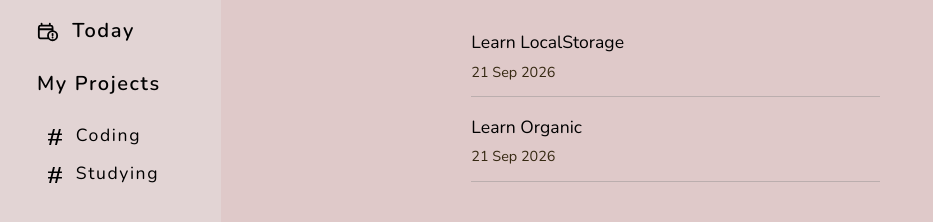
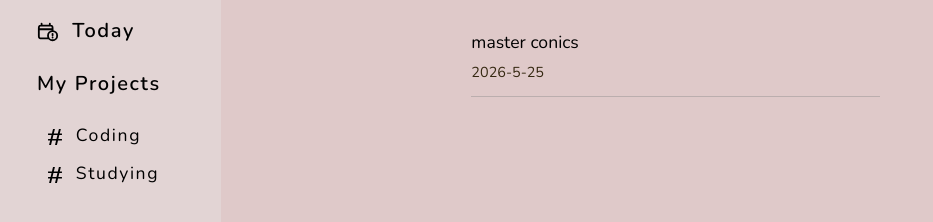
Before and after one commit to farhaanTanvir/Todo-App, a website built with webpack: page src/index.html in a window 1280 px wide. Both pictures are taken after a click on the button "+ Add Project". Shown: the part 142-364 px from the top of the page, without its empty margins (0-933 px from the left). Built offline with nearby package versions, Linux system fonts and the light colour scheme.

Commit message:
Did SOME dom stuff

```diff
--- /dev/null
+++ b/src/dom.js
@@ -0,0 +1,12 @@
+import { listOfProjects, target } from "./index.js"
+
+export function renderList(display) {
+    let projectObject = listOfProjects.find(todo => todo.name === target)
+    display.innerHTML = ""
+    projectObject.list.forEach((item) => {
+        display.insertAdjacentHTML("beforeend", `<div class="todo-item" data="${item.uuid}">
+        <p class="title">${item.title}</p>
+        <p class="due">${item.due}</p>
+      </div>`)
+    })
+}
--- a/src/index.html
+++ b/src/index.html
@@ -23,14 +23,14 @@
       <div class="outcast"><h1>Title</h1> <button class="add">+ Add Project</button></div>
 
     <div class="todos">
-      <div class="todo-item">
+     <!--  <div class="todo-item">
         <p class="title">Learn LocalStorage</p>
         <p class="due">21 Sep 2026</p>
       </div>
       <div class="todo-item">
         <p class="title">Learn Organic</p>
         <p class="due">21 Sep 2026</p>
-      </div>
+      </div> -->
 
     </div>
   </div>
--- a/src/index.js
+++ b/src/index.js
@@ -2,19 +2,12 @@ import "./style.css";
 import { parseISO, isAfter } from "date-fns";
 import { project } from "./projects.js"
 import { listItem } from "./list.js"
+import { renderList } from "./dom.js"
 
-let listOfProjects;
-
-/* const dateTest = new Date("2026-03-05")
-console.log(dateTest)
-const date2 = new Date()
-console.log(date2)
-console.log(isAfter(dateTest, date2))
-
-const parsetest = parseISO("2026-03-05")
-console.log(parsetest)
-const parseCurrent = parseISO("");
-console.log(parseCurrent) */
+export let listOfProjects = [];
+export let target; // this indicates the project you're inside. You upload the title property here.
+const todoListDOM = document.querySelector('.todos') // takes '.todo-item'
+const addButton = document.querySelector('.add')
 
 const coding = new project("Coding")
 const studying = new project("Studying")
@@ -27,8 +20,18 @@ coding.list.push(learnLocalHost);
 coding.list.push(learnLocalReact);
 
 studying.list.push(learnConics);
-console.log(coding.list)
-console.log(studying)
+// console.log(coding)
+// console.log(studying)
+listOfProjects.push(coding);
+listOfProjects.push(studying);
+
+console.log(listOfProjects.find(todo => todo.name === "Coding").list)
+
+target = "Coding";
+
+addButton.addEventListener('click', () => {
+    renderList(todoListDOM);
+})
 
 
 // how do you make a project? you write an eventlistener function.
@@ -37,3 +40,29 @@ console.log(studying)
 // and then you push it inside its array.
 
 // You REALLY will need the DOM running to test this stuff properly. This ain't something the console lets you test properly, so get started with the DOM immediately
+
+
+target = "Studying"
+
+// now you gotta write the function for making these objects on input
+
+
+
+
+
+
+
+
+
+
+
+/* const dateTest = new Date("2026-03-05")
+console.log(dateTest)
+const date2 = new Date()
+console.log(date2)
+console.log(isAfter(dateTest, date2))
+
+const parsetest = parseISO("2026-03-05")
+console.log(parsetest)
+const parseCurrent = parseISO("");
+console.log(parseCurrent) */
```
